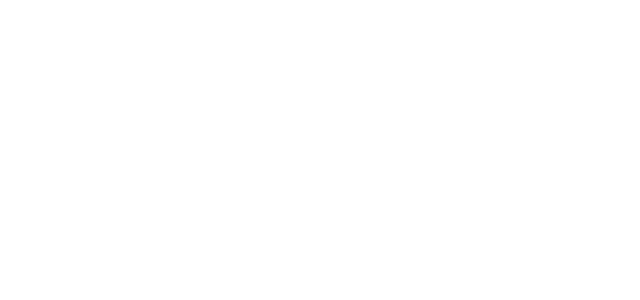
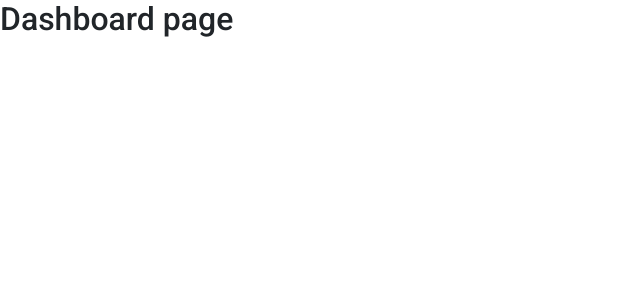
Before and after one commit to bruno1030/dynamic-angular, an Angular app in the folder dynamic/: page /dashboard in a window 1280 px wide. Shown: the top 300 px of the page, without its empty margins (0-640 px from the left). Built offline with nearby package versions, Linux system fonts and the light colour scheme.

Commit message:
Add title to Dashboard page

```diff
--- a/dynamic/src/app/dashboard/dashboard.component.html
+++ b/dynamic/src/app/dashboard/dashboard.component.html
@@ -1 +1 @@
-<p>dashboard works!</p>
+<h2>Dashboard page</h2>
--- a/dynamic/src/app/dashboard/dashboard.component.ts
+++ b/dynamic/src/app/dashboard/dashboard.component.ts
@@ -1,8 +1,10 @@
 import { Component } from '@angular/core';
+import { CommonModule } from '@angular/common';
 
 @Component({
   selector: 'app-dashboard',
-  imports: [],
+  standalone: true,
+  imports: [CommonModule],
   templateUrl: './dashboard.component.html',
   styleUrl: './dashboard.component.css'
 })
```
Also changed, not shown: dynamic/src/app/dashboard/dashboard.module.ts (+7 -3 lines).
